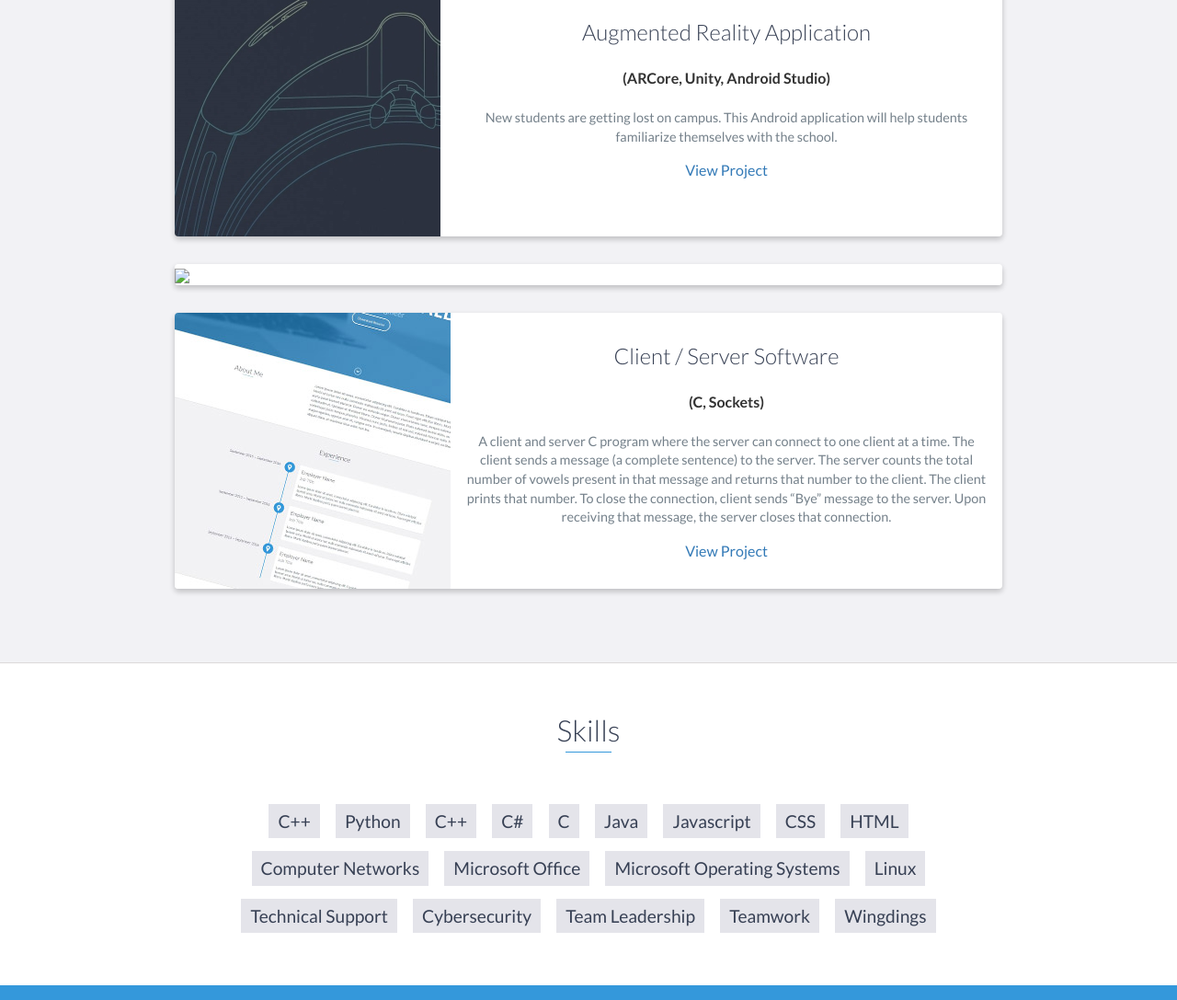
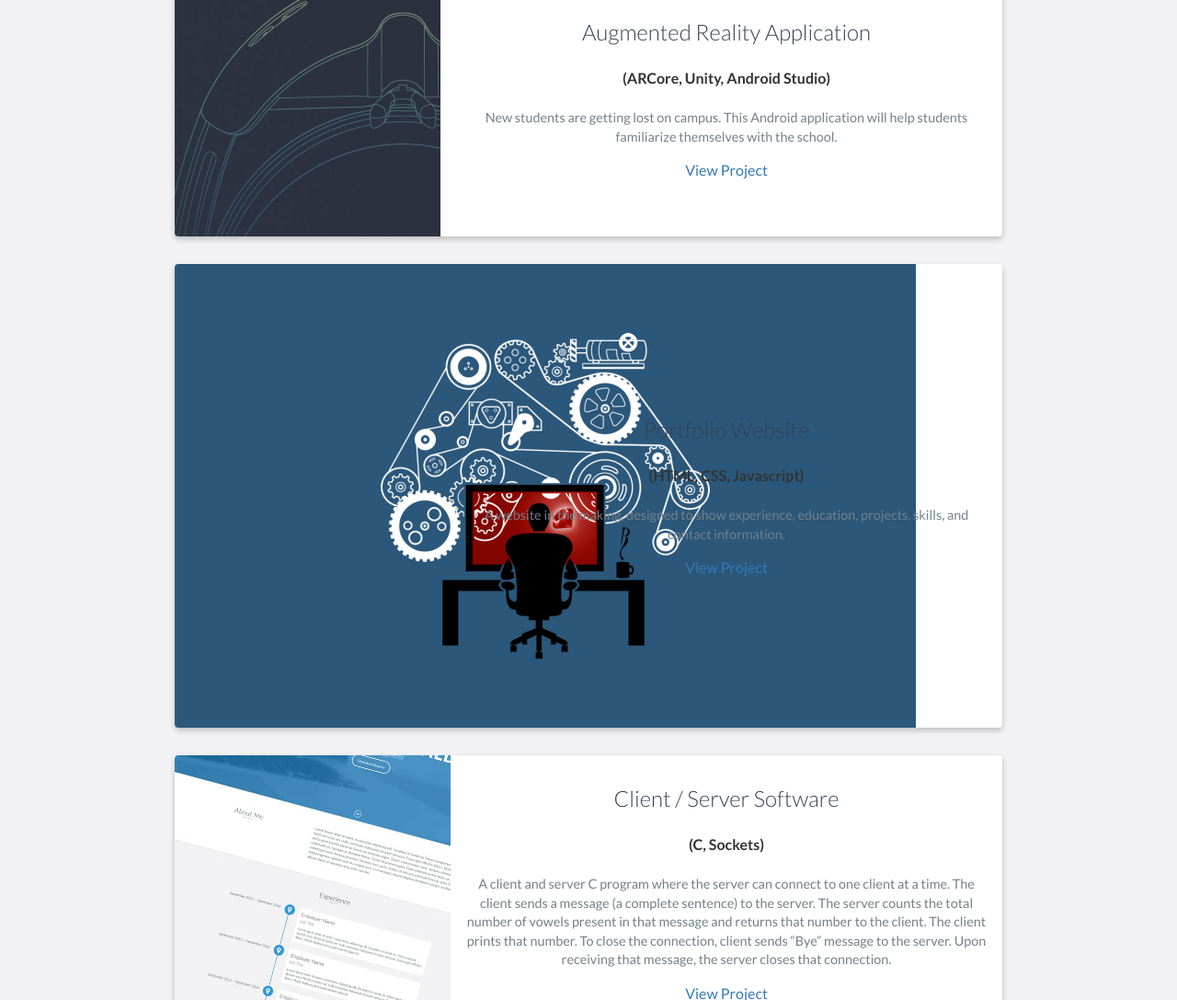
Before and after one commit to adambell95/adambell95.github.io, a website: page index.html in a window 1280 px wide. Shown: the part 2651-3738 px from the top of the page at 92% size. Drawn offline with nearby package versions, Linux system fonts and the light colour scheme.

Commit message:
Update index.html

```diff
--- a/index.html
+++ b/index.html
@@ -177,7 +177,7 @@
 
                 <div class="project shadow-large">
                     <div class="project-image">
-                        <img src="images/project2.jpg" />
+                        <img src="images/project2.png" />
                     </div>
                     <!-- End .project-image -->
                     <div class="project-info">
```
